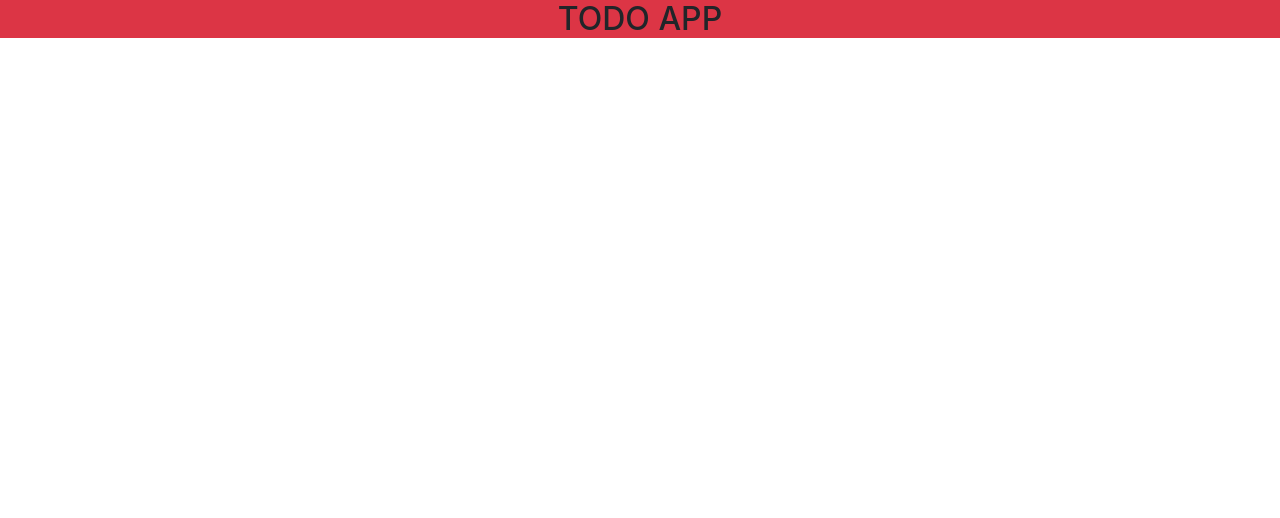
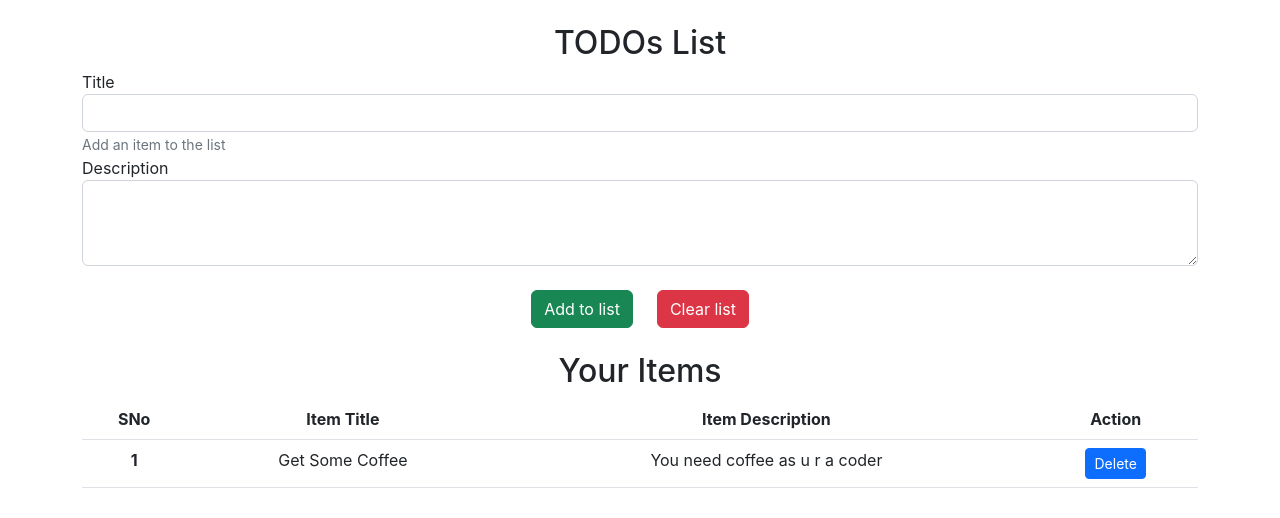
Before and after one commit to emonShimoul/todoapp-react-client, a React (Create React App) app: page / in a window 1280 px wide. Shown: the top 518 px of the page. Built offline with nearby package versions, Linux system fonts and the light colour scheme.

Commit message:
slight changes

```diff
--- a/src/App.js
+++ b/src/App.js
@@ -1,9 +1,10 @@
 import './App.css';
+import Home from './components/Home/Home';
 
 function App() {
   return (
     <div className="App">
-      <h2 className='bg-danger'>TODO APP</h2>
+      <Home></Home>
     </div>
   );
 }
--- /dev/null
+++ b/src/components/Home/Home.js
@@ -0,0 +1,46 @@
+import React from 'react';
+
+const Home = () => {
+    return (
+        <div className="container my-4">
+            <h2 className="text-center">TODOs List</h2>
+            <div className="form-group text-start">
+                <label for="title">Title</label>
+                <input type="text" className="form-control" id="title" aria-describedby="emailHelp" />
+                <small id="emailHelp" className="form-text text-muted">Add an item to the list</small>
+            </div>
+            <div className="form-group text-start">
+                <label for="description">Description</label>
+                <textarea className="form-control" id="description" rows="3"></textarea>
+            </div>
+            <div className='mt-4'>
+                <button id="add" className="btn btn-success me-4">Add to list</button>
+                <button id="clear" className="btn btn-danger" onclick="clearStorage()">Clear list</button>
+            </div>
+
+            <div id="items" className="my-4">
+                <h2>Your Items</h2>
+                <table className="table">
+                    <thead>
+                        <tr>
+                            <th scope="col">SNo</th>
+                            <th scope="col">Item Title</th>
+                            <th scope="col">Item Description</th>
+                            <th scope="col">Action</th>
+                        </tr>
+                    </thead>
+                    <tbody id="tableBody">
+                        <tr>
+                            <th scope="row">1</th>
+                            <td>Get Some Coffee</td>
+                            <td>You need coffee as u r a coder</td>
+                            <td><button className="btn btn-sm btn-primary">Delete</button></td>
+                        </tr>
+                    </tbody>
+                </table>
+            </div>
+        </div>
+    );
+};
+
+export default Home;
```
